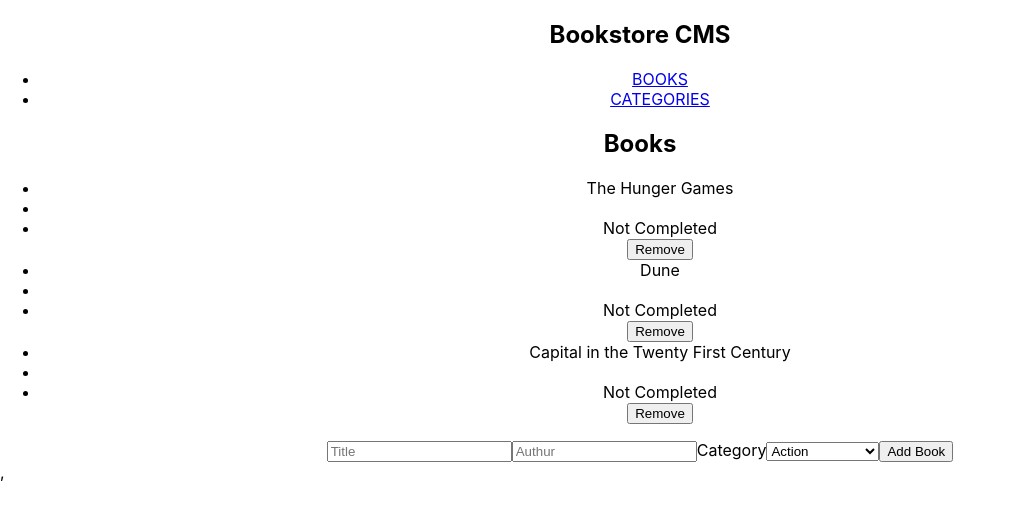
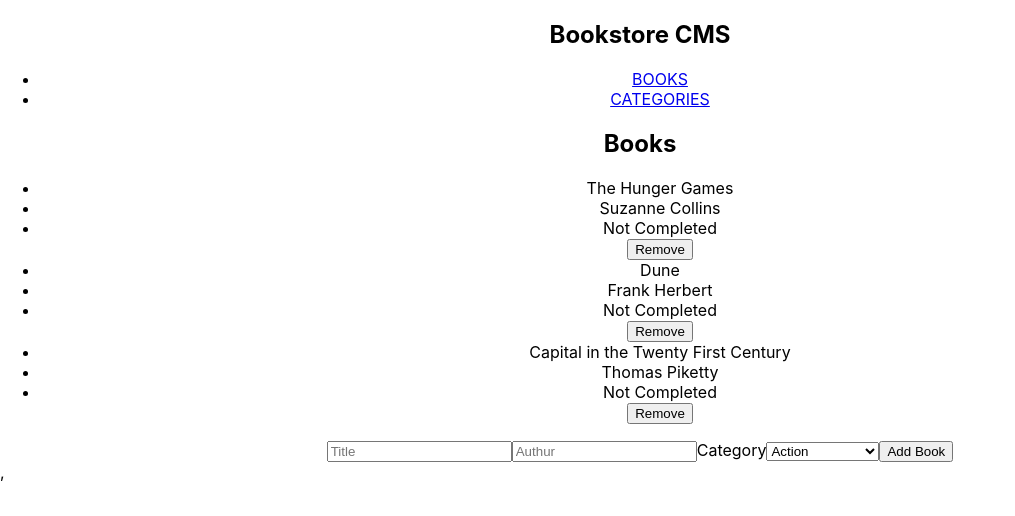
Before and after one commit to topeogunleye/bookstore, a React (Create React App) app: page / in a window 1280 px wide. Shown: the top 516 px of the page, without its empty margins (0-1015 px from the left). Built offline with nearby package versions, Linux system fonts and the light colour scheme.

Commit message:
Add prop validation

```diff
--- a/src/components/book/Book.js
+++ b/src/components/book/Book.js
@@ -1,9 +1,12 @@
-import React from 'react';
+import React, { useEffect } from 'react';
 import PropTypes from 'prop-types';
 import { useDispatch } from 'react-redux';
 import { removeBook } from '../../redux/books/books';
 
-function Book({ books }) {
+function Book({ book }) {
+  useEffect(() => {
+    console.log(typeof book);
+  }, [book]);
   const dispatch = useDispatch();
 
   const removeBookFromStore = (book) => {
@@ -12,32 +15,27 @@ function Book({ books }) {
   };
 
   return (
-    <div>
-      {books.map((book) => (
-        <div className="" key={book.id}>
+    <div key={book.id}>
       <li key={book.id}>{book.title}</li>
-          <li>{book.Authur}</li>
+      <li>{book.authur}</li>
       <li>{book.completed ? 'Completed' : 'Not Completed'}</li>
       <button type="button" onClick={() => removeBookFromStore(book)}>
         Remove
       </button>
     </div>
-      ))}
-    </div>
   );
 }
 
-// books prop validation
+// book prop validation
 Book.propTypes = {
-  books: PropTypes.arrayOf(
-    PropTypes.shape({
-      id: PropTypes.number.isRequired,
+  book: PropTypes.shape({
     title: PropTypes.string.isRequired,
     authur: PropTypes.string.isRequired,
     category: PropTypes.string.isRequired,
     completed: PropTypes.bool.isRequired,
+    id: PropTypes.number.isRequired,
   }).isRequired,
-  ).isRequired,
 };
 
+// An object taking on a particular shape
 export default Book;
--- a/src/components/books/Books.js
+++ b/src/components/books/Books.js
@@ -31,7 +31,9 @@ function Books() {
     <div>
       <h2>Books</h2>
       <ul>
-        <Book books={books} />
+        {books.map((book) => (
+          <Book book={book} key={book.id} />
+        ))}
       </ul>
 
       <AddNewBook />
```
Lines whose indentation alone changed are shown as unchanged.
